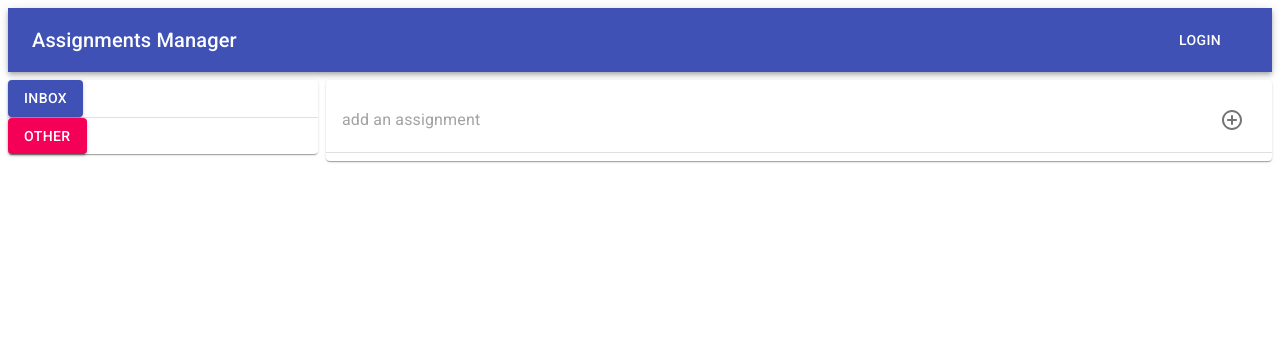
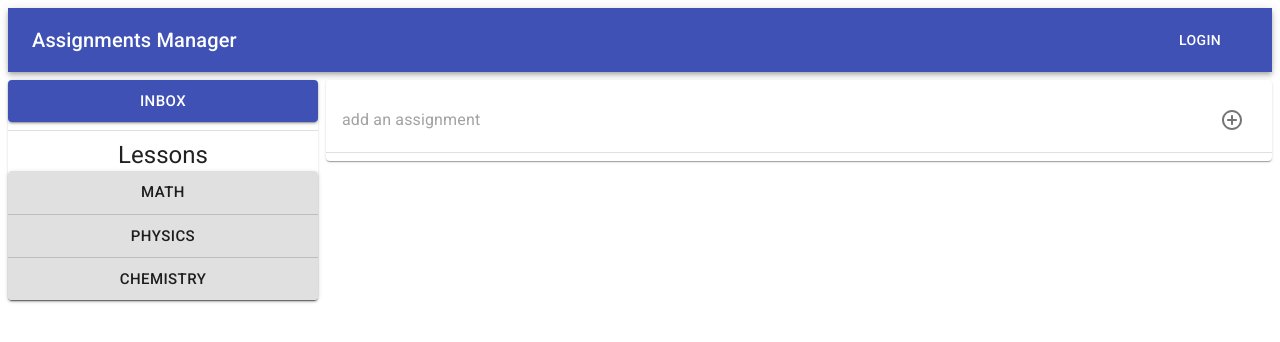
Before and after one commit to Kordimion/assignment_manager, a React (Create React App) app: page / in a window 1280 px wide. Shown: the top 342 px of the page. Built offline with nearby package versions, Linux system fonts and the light colour scheme.

Commit message:
filled sidebar with content, required for further development

```diff
--- a/src/components/SidebarContent.jsx
+++ b/src/components/SidebarContent.jsx
@@ -3,13 +3,24 @@ import React from 'react'
 import Button from '@material-ui/core/Button';
 import Divider from '@material-ui/core/Divider'
 import Paper from '@material-ui/core/Paper';
-
+import Typography from '@material-ui/core/Typography';
+import ButtonGroup from '@material-ui/core/ButtonGroup';
 import { makeStyles } from '@material-ui/core/styles';
 
 const useStyles = makeStyles((theme) => ({
     root: {
         minWidth: "200px",
+        display: "flex",
+        flexDirection: "column",
+        justifyContent: "stretch"
     },
+    divider: {
+        marginTop: `${theme.spacing(1)}px`,
+        marginBottom: `${theme.spacing(1)}px`,
+    },
+    button: {
+
+    }
 }));
 
 function SidebarContent() {
@@ -17,9 +28,18 @@ function SidebarContent() {
 
     return (
         <Paper className={classes.root}>
-            <Button variant="contained" color="primary">Inbox</Button>
-            <Divider />
-            <Button variant="contained" color="secondary">Other</Button>
+            <Button size="large" variant="contained" color="primary"  className={classes.button}>Inbox</Button>
+            <Divider className={classes.divider} />
+            <Typography variant="h5" align="center">Lessons</Typography>
+            <ButtonGroup
+                orientation="vertical"
+                aria-label="vertical contained button group"
+                variant="contained"
+            >
+                <Button size="large" align="left">Math</Button>
+                <Button size="large">Physics</Button>
+                <Button size="large">Chemistry</Button>
+            </ButtonGroup>
         </Paper>
     )
 }
```
